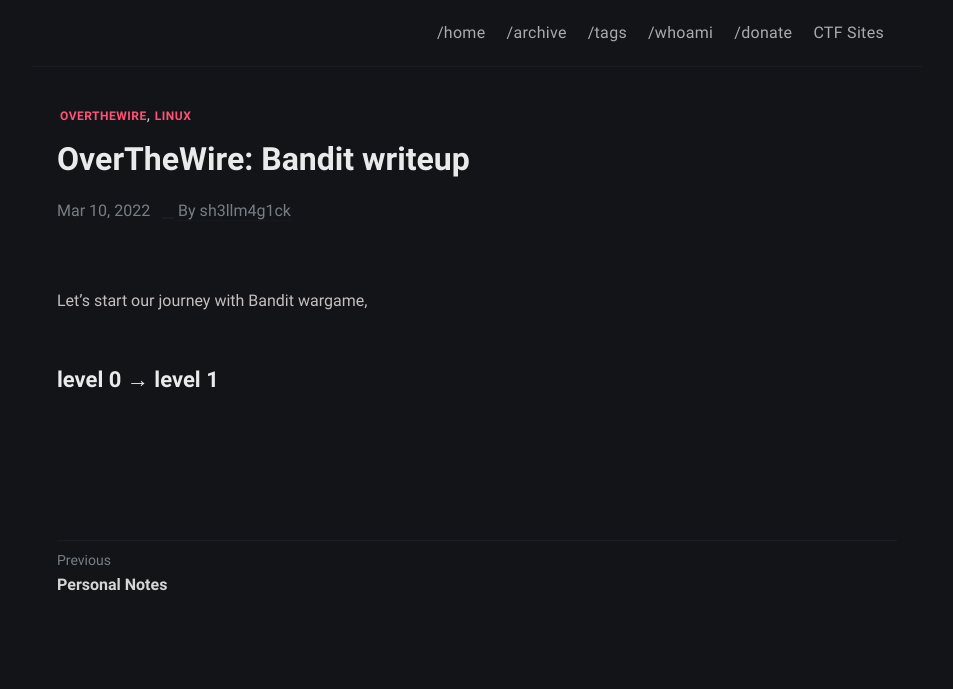
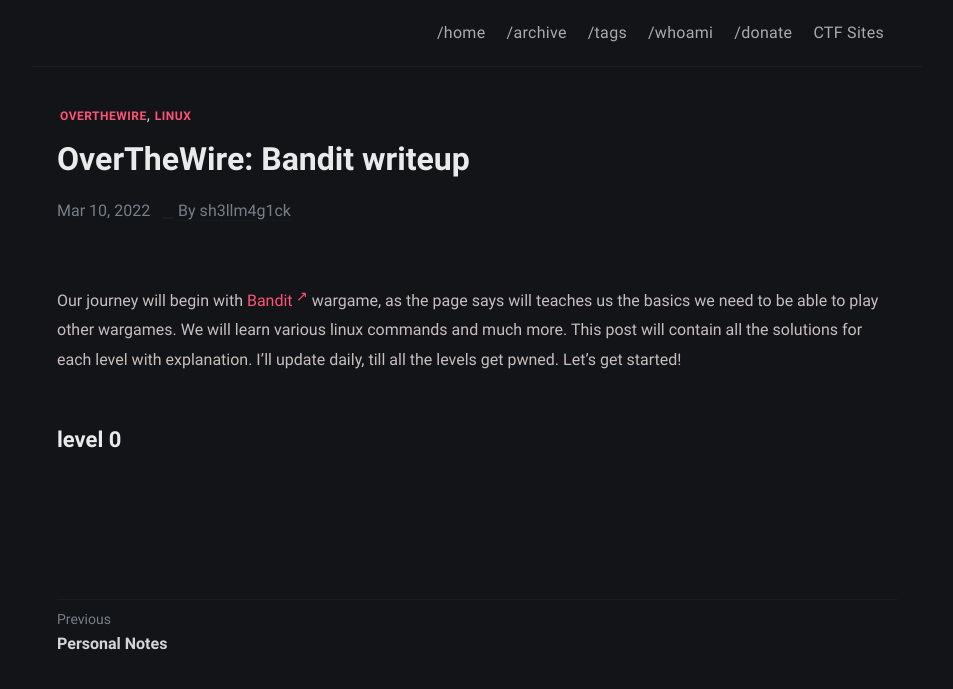
Before and after one commit to sh3llm4g1ck/sh3llm4g1ck.github.io, a Jekyll site: the page built from _posts/overthewire-bandit/2022-03-10-overthewire-bandit.md, in a window 1280 px wide. Shown: the top 689 px of the page, without its empty margins (163-1116 px from the left). Built offline with Jekyll 4.4.1, drawn with Linux system fonts in a browser that asks for light colours.

Commit message:
Update 2022-03-10-overthewire-bandit.md

```diff
--- a/_posts/overthewire-bandit/2022-03-10-overthewire-bandit.md
+++ b/_posts/overthewire-bandit/2022-03-10-overthewire-bandit.md
@@ -4,6 +4,6 @@ title: "OverTheWire: Bandit writeup"
 tags: [overthewire, linux]
 ---
 
-Let's start our journey with Bandit wargame,
+Our journey will begin with [Bandit](https://overthewire.org/wargames/bandit/){:target="_blank"} wargame, as the page says will teaches us the basics we need to be able to play other wargames. We will learn various linux commands and much more. This post will contain all the solutions for each level with explanation. I'll update daily, till all the levels get pwned. Let's get started!
 
-## level 0 → level 1
+## level 0
```
